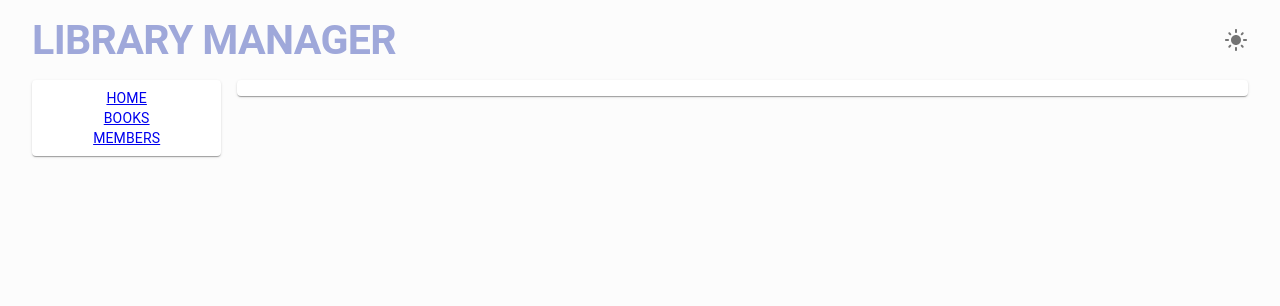
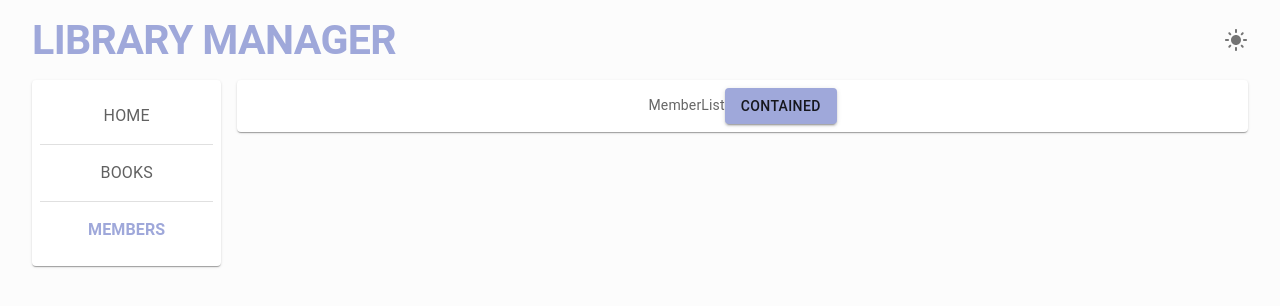
Before and after one commit to kelseythang/library-manager-frontend, a React (Create React App) app: page /members in a window 1280 px wide. Shown: the top 306 px of the page. Built offline with nearby package versions, Linux system fonts and the light colour scheme.

Commit message:
Updates NavBar styles

```diff
--- a/src/components/App.jsx
+++ b/src/components/App.jsx
@@ -14,6 +14,8 @@ import LightModeIcon from '@mui/icons-material/LightMode';
 import DarkModeIcon from '@mui/icons-material/DarkMode';
 import Home from './Home';
 import NavBar from './NavBar';
+import BookList from './BookList';
+import MemberList from './MemberList';
 
 function App() {
   const [theme, colorMode] = useMode();
@@ -54,6 +56,8 @@ function App() {
               <Item>
                 <Routes>
                   <Route path='/' element={<Home theme={theme} colorMode={colorMode} />} />
+                  <Route path='/books' element={<BookList />} />
+                  <Route path='/members' element={<MemberList />} />
                 </Routes>
               </Item>
             </Grid>
--- /dev/null
+++ b/src/components/BookList.jsx
@@ -0,0 +1,9 @@
+import React from 'react'
+
+function BookList() {
+  return (
+    <div>BookList</div>
+  )
+}
+
+export default BookList;
--- /dev/null
+++ b/src/components/MemberList.jsx
@@ -0,0 +1,12 @@
+import React from 'react'
+import Button from '@mui/material/Button';
+
+function MemberList() {
+  return (
+    <div>MemberList
+      <Button variant="contained">Contained</Button>
+    </div>
+  )
+}
+
+export default MemberList;
--- a/src/components/NavBar.jsx
+++ b/src/components/NavBar.jsx
@@ -1,15 +1,25 @@
 import React from 'react';
-import { NavLink } from 'react-router-dom';
+import { NavLink as RouterLink } from 'react-router-dom';
+import Link from '@mui/material/Link';
 import Box from '@mui/material/Box';
 import Stack from '@mui/material/Stack';
+import Divider from '@mui/material/Divider';
 
 function NavBar() {
+  // defines active link style
+  const navBarStyle = {
+    '&.active': {
+      color: 'primary.main',
+      fontWeight: 'bold'
+    }
+  }
+
   return (
-    <Box>
-      <Stack>
-        <NavLink className={({ isActive }) => (isActive ? 'navactive' : '')} to='/'>HOME</NavLink>
-        <NavLink className={({ isActive }) => (isActive ? 'navactive' : '')} to='/books'>BOOKS</NavLink>
-        <NavLink className={({ isActive }) => (isActive ? 'navactive' : '')} to='/members'>MEMBERS</NavLink>
+    <Box sx={{ typography: 'body1' }}>
+      <Stack spacing={2} py={2} divider={<Divider orientation='horizontal' flexItem />}>
+        <Link component={RouterLink} color='neutral.dark' underline='none' sx={navBarStyle} to='/'>HOME</Link>
+        <Link component={RouterLink} color='neutral.dark' underline='none' sx={navBarStyle} to='/books'>BOOKS</Link>
+        <Link component={RouterLink} color='neutral.dark' underline='none' sx={navBarStyle} to='/members'>MEMBERS</Link>
       </Stack>
     </Box>
   )
--- a/src/theme.js
+++ b/src/theme.js
@@ -25,7 +25,7 @@ export const themeSettings = mode => {
           }
         } : {
           primary: {
-            main: indigo[500],
+            main: indigo[300],
           },
           secondary: {
             main: green[500],
```
